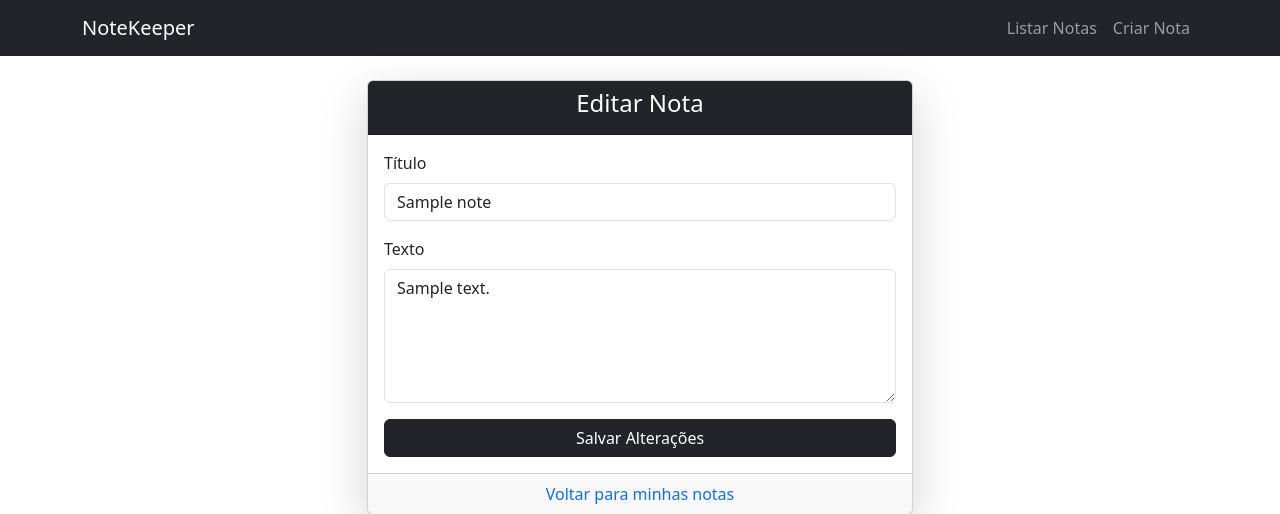
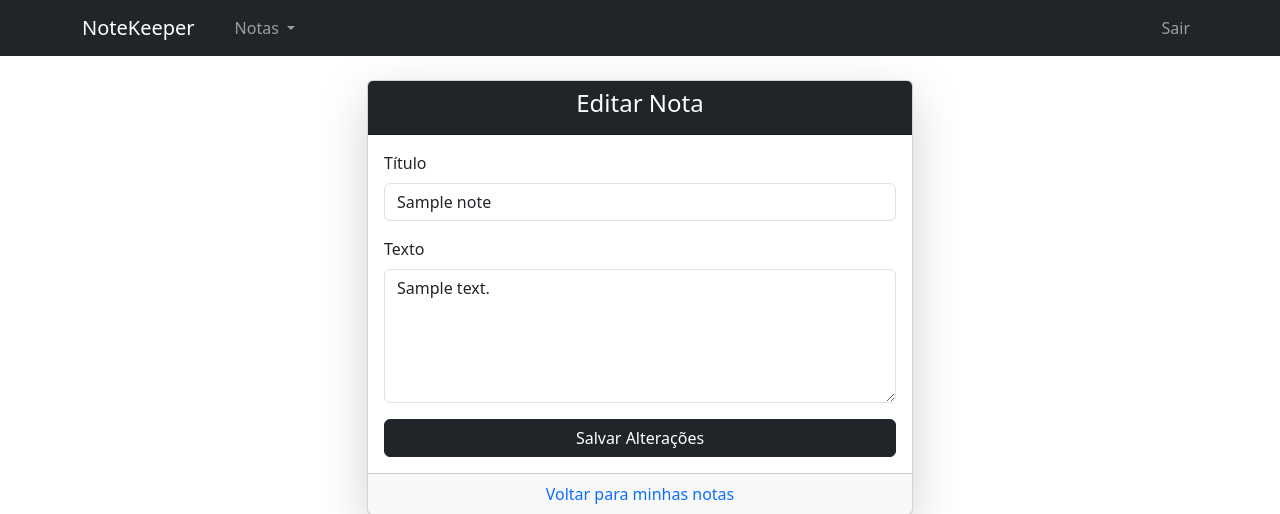
Before and after one commit to AyslanMont/notekeeper, a Flask app: template note/templates/edit_notes.html in a window 1280 px wide. Shown: the top 514 px of the page. Run offline with Flask 3, Linux system fonts and the light colour scheme; the template is opened without the code that fills it: most values are stand-ins (such as "Sample title", 1, 10 or a date in 2020).

Commit message:
Modificando a navbar e adicioando o botão de logout

```diff
--- a/app/templates/model.html
+++ b/app/templates/model.html
@@ -11,16 +11,24 @@
     <nav class="navbar navbar-expand-lg navbar-dark bg-dark">
         <div class="container">
             <a class="navbar-brand" href="{{ url_for('index') }}">NoteKeeper</a>
+            <div class="navbar-nav ms-3">
+                <li class="nav-item dropdown">
+                    <a class="nav-link dropdown-toggle" href="#" id="navbarDropdown" role="button" data-bs-toggle="dropdown" aria-expanded="false">
+                        Notas
+                    </a>
+                    <ul class="dropdown-menu">
+                        <li><a class="dropdown-item" href="{{ url_for('note.list_notes') }}">Listar Notas</a></li>
+                        <li><a class="dropdown-item" href="{{ url_for('note.create_note') }}">Criar Nota</a></li>
+                    </ul>
+                </li>
+            </div>
             <button class="navbar-toggler" type="button" data-bs-toggle="collapse" data-bs-target="#navbarNav">
                 <span class="navbar-toggler-icon"></span>
             </button>
             <div class="collapse navbar-collapse" id="navbarNav">
                 <ul class="navbar-nav ms-auto">
                     <li class="nav-item">
-                        <a class="nav-link" href="{{ url_for('note.list_notes') }}">Listar Notas</a>
-                    </li>
-                    <li class="nav-item">
-                        <a class="nav-link" href="{{ url_for('note.create_note') }}">Criar Nota</a>
+                        <a class="nav-link" href="{{ url_for('auth.logout') }}">Sair</a>
                     </li>
                 </ul>
             </div>
```
